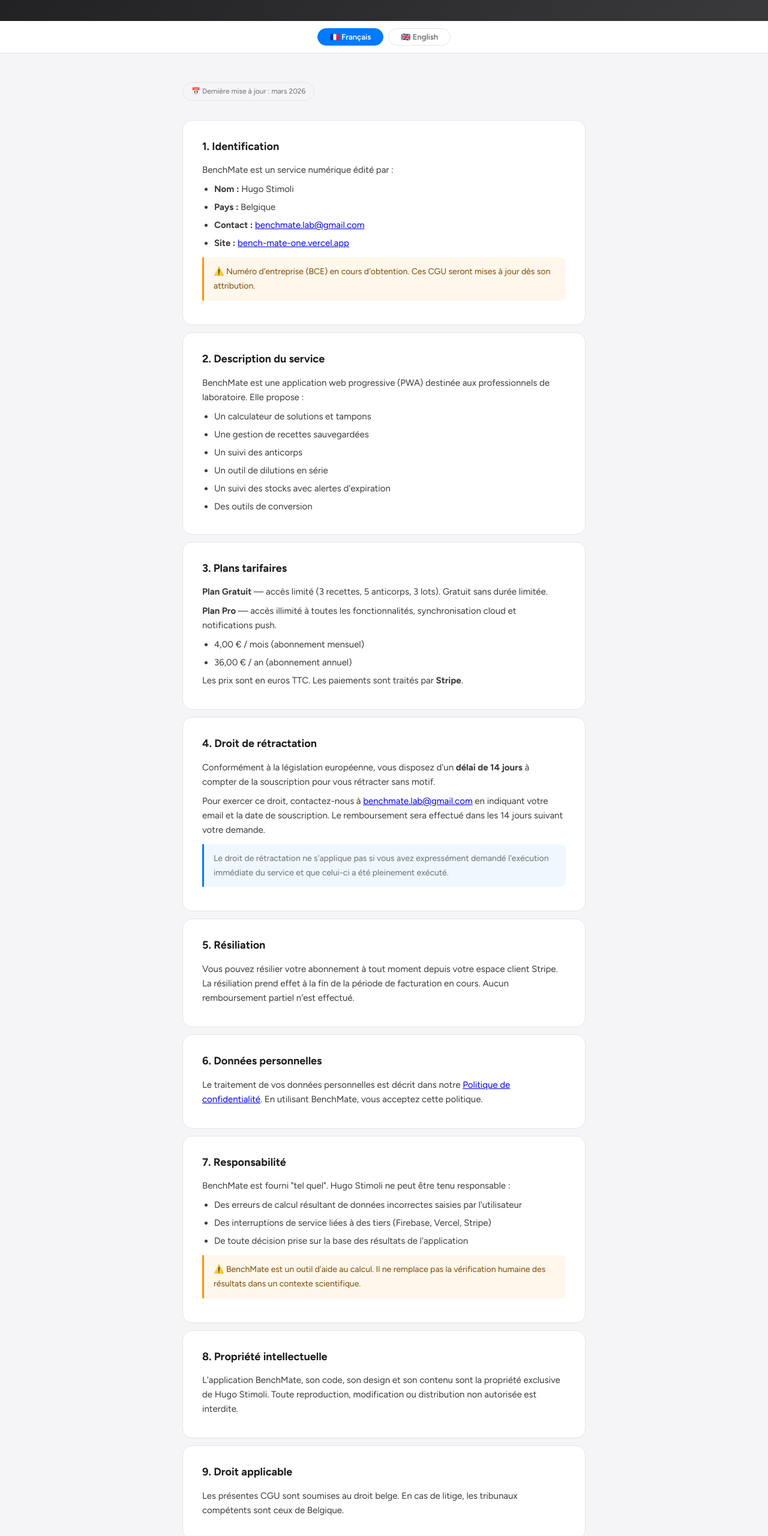
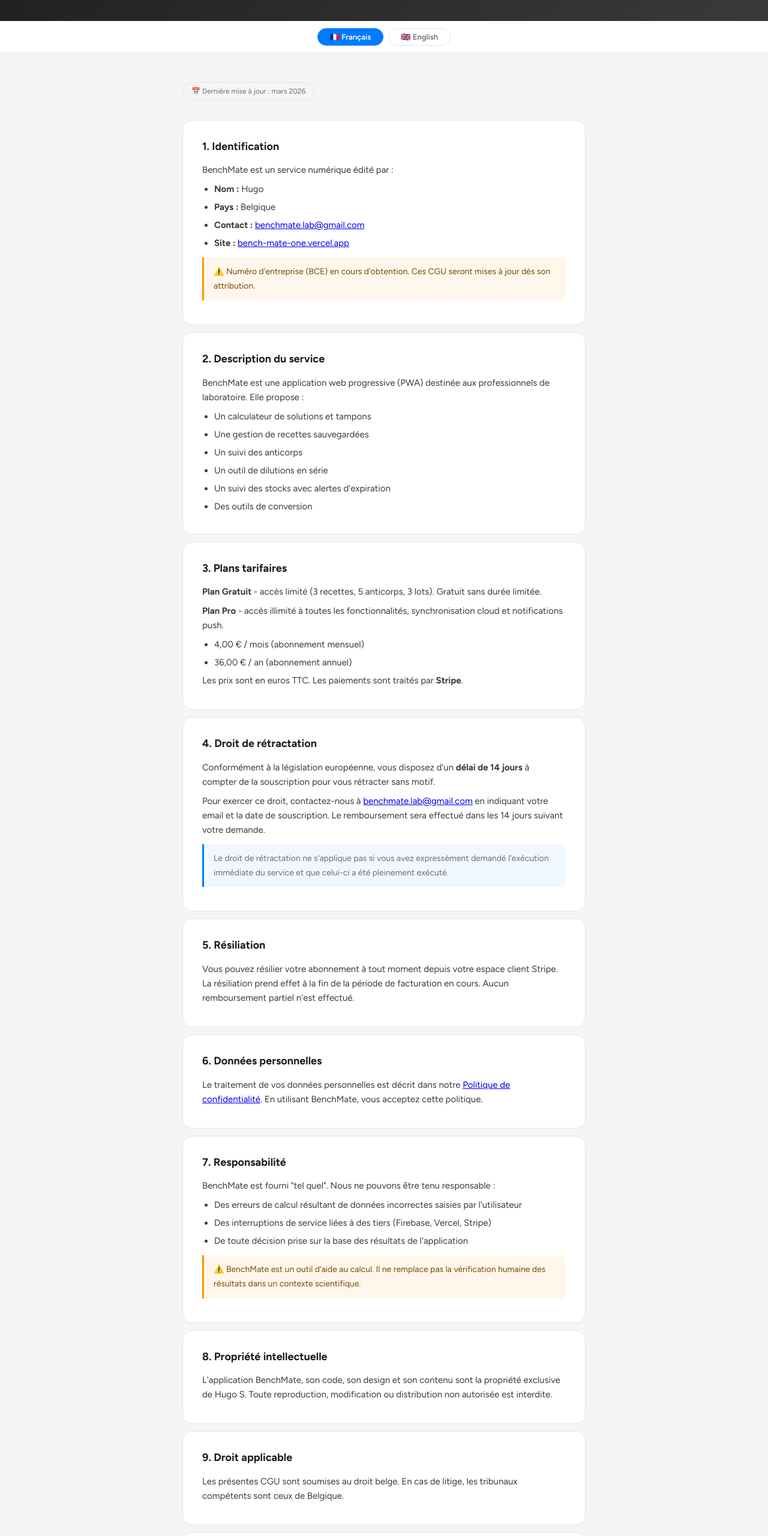
Before and after one commit to Hugo-74/BenchMate, a website: page terms.html in a window 1280 px wide. Shown: the part 235-2795 px from the top of the page at 60% size. Drawn offline with Linux system fonts and the light colour scheme.

Commit message:
Update terms.html

```diff
--- a/terms.html
+++ b/terms.html
@@ -102,7 +102,7 @@
     <h2>1. Identification</h2>
     <p>BenchMate est un service numérique édité par :</p>
     <ul>
-      <li><strong>Nom :</strong> Hugo Stimoli</li>
+      <li><strong>Nom :</strong> Hugo</li>
       <li><strong>Pays :</strong> Belgique</li>
       <li><strong>Contact :</strong> <a href="mailto:benchmate.lab@gmail.com">benchmate.lab@gmail.com</a></li>
       <li><strong>Site :</strong> <a href="https://bench-mate-one.vercel.app">bench-mate-one.vercel.app</a></li>
@@ -125,8 +125,8 @@
 
   <div class="section">
     <h2>3. Plans tarifaires</h2>
-    <p><strong>Plan Gratuit</strong> — accès limité (3 recettes, 5 anticorps, 3 lots). Gratuit sans durée limitée.</p>
-    <p><strong>Plan Pro</strong> — accès illimité à toutes les fonctionnalités, synchronisation cloud et notifications push.</p>
+    <p><strong>Plan Gratuit</strong> - accès limité (3 recettes, 5 anticorps, 3 lots). Gratuit sans durée limitée.</p>
+    <p><strong>Plan Pro</strong> - accès illimité à toutes les fonctionnalités, synchronisation cloud et notifications push.</p>
     <ul>
       <li>4,00 € / mois (abonnement mensuel)</li>
       <li>36,00 € / an (abonnement annuel)</li>
@@ -153,7 +153,7 @@
 
   <div class="section">
     <h2>7. Responsabilité</h2>
-    <p>BenchMate est fourni "tel quel". Hugo Stimoli ne peut être tenu responsable :</p>
+    <p>BenchMate est fourni "tel quel". Nous ne pouvons être tenu responsable :</p>
     <ul>
       <li>Des erreurs de calcul résultant de données incorrectes saisies par l'utilisateur</li>
       <li>Des interruptions de service liées à des tiers (Firebase, Vercel, Stripe)</li>
@@ -164,7 +164,7 @@
 
   <div class="section">
     <h2>8. Propriété intellectuelle</h2>
-    <p>L'application BenchMate, son code, son design et son contenu sont la propriété exclusive de Hugo Stimoli. Toute reproduction, modification ou distribution non autorisée est interdite.</p>
+    <p>L'application BenchMate, son code, son design et son contenu sont la propriété exclusive de Hugo S. Toute reproduction, modification ou distribution non autorisée est interdite.</p>
   </div>
 
   <div class="section">
@@ -191,7 +191,7 @@
     <h2>1. Publisher</h2>
     <p>BenchMate is a digital service published by:</p>
     <ul>
-      <li><strong>Name:</strong> Hugo Stimoli</li>
+      <li><strong>Name:</strong> Hugo S.</li>
       <li><strong>Country:</strong> Belgium</li>
       <li><strong>Contact:</strong> <a href="mailto:benchmate.lab@gmail.com">benchmate.lab@gmail.com</a></li>
       <li><strong>Website:</strong> <a href="https://bench-mate-one.vercel.app">bench-mate-one.vercel.app</a></li>
@@ -214,8 +214,8 @@
 
   <div class="section">
     <h2>3. Pricing</h2>
-    <p><strong>Free Plan</strong> — limited access (3 recipes, 5 antibodies, 3 lots). Free with no time limit.</p>
-    <p><strong>Pro Plan</strong> — unlimited access to all features, cloud sync and push notifications.</p>
+    <p><strong>Free Plan</strong> - limited access (3 recipes, 5 antibodies, 3 lots). Free with no time limit.</p>
+    <p><strong>Pro Plan</strong> - unlimited access to all features, cloud sync and push notifications.</p>
     <ul>
       <li>€4.00 / month (monthly subscription)</li>
       <li>€36.00 / year (annual subscription)</li>
@@ -242,7 +242,7 @@
 
   <div class="section">
     <h2>7. Liability</h2>
-    <p>BenchMate is provided "as is". Hugo Stimoli cannot be held liable for:</p>
+    <p>BenchMate is provided "as is". We cannot be held liable for:</p>
     <ul>
       <li>Calculation errors resulting from incorrect data entered by the user</li>
       <li>Service interruptions related to third parties (Firebase, Vercel, Stripe)</li>
@@ -253,7 +253,7 @@
 
   <div class="section">
     <h2>8. Intellectual property</h2>
-    <p>The BenchMate application, its code, design and content are the exclusive property of Hugo Stimoli. Any unauthorized reproduction, modification or distribution is prohibited.</p>
+    <p>The BenchMate application, its code, design and content are the exclusive property of Hugo S. Any unauthorized reproduction, modification or distribution is prohibited.</p>
   </div>
 
   <div class="section">
```
